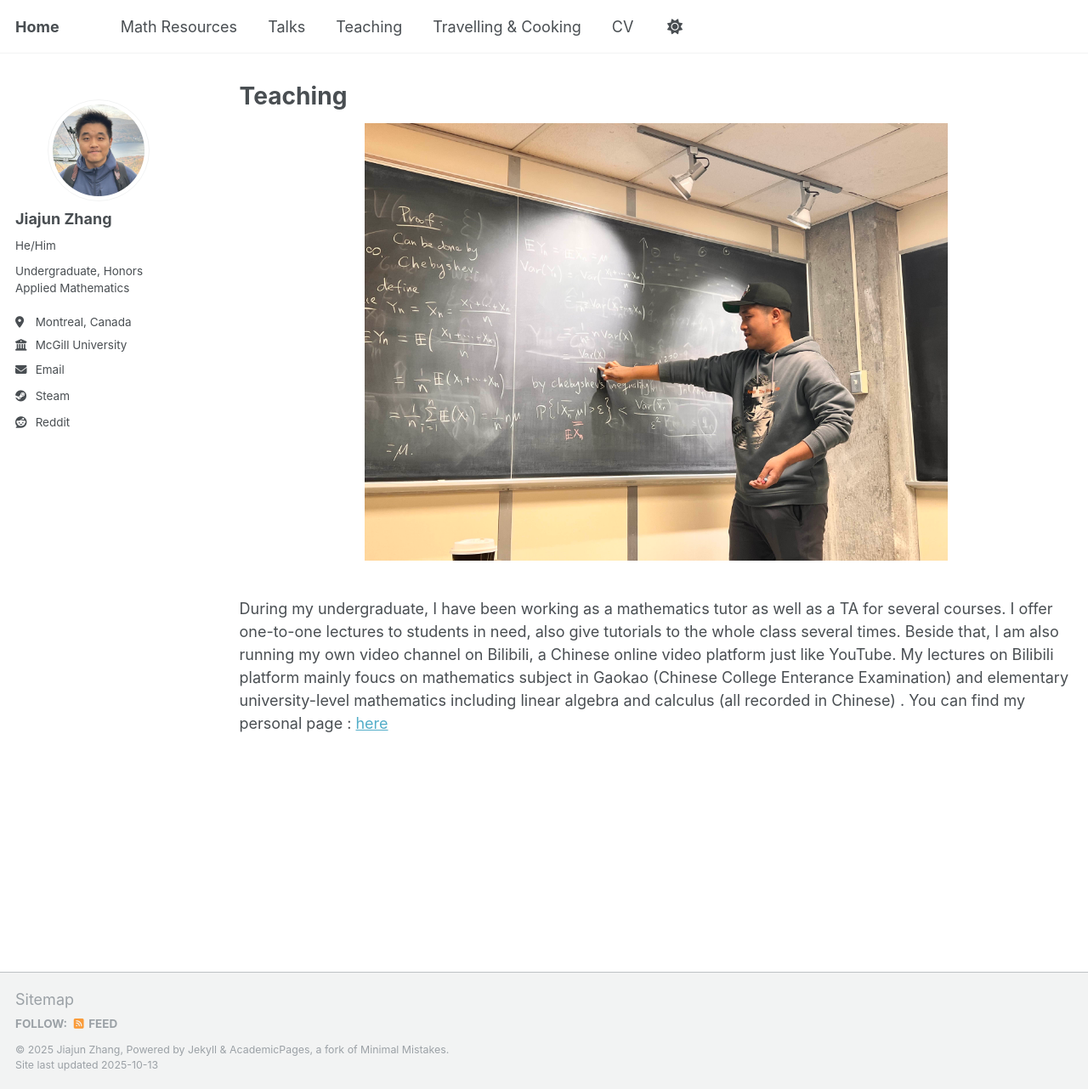
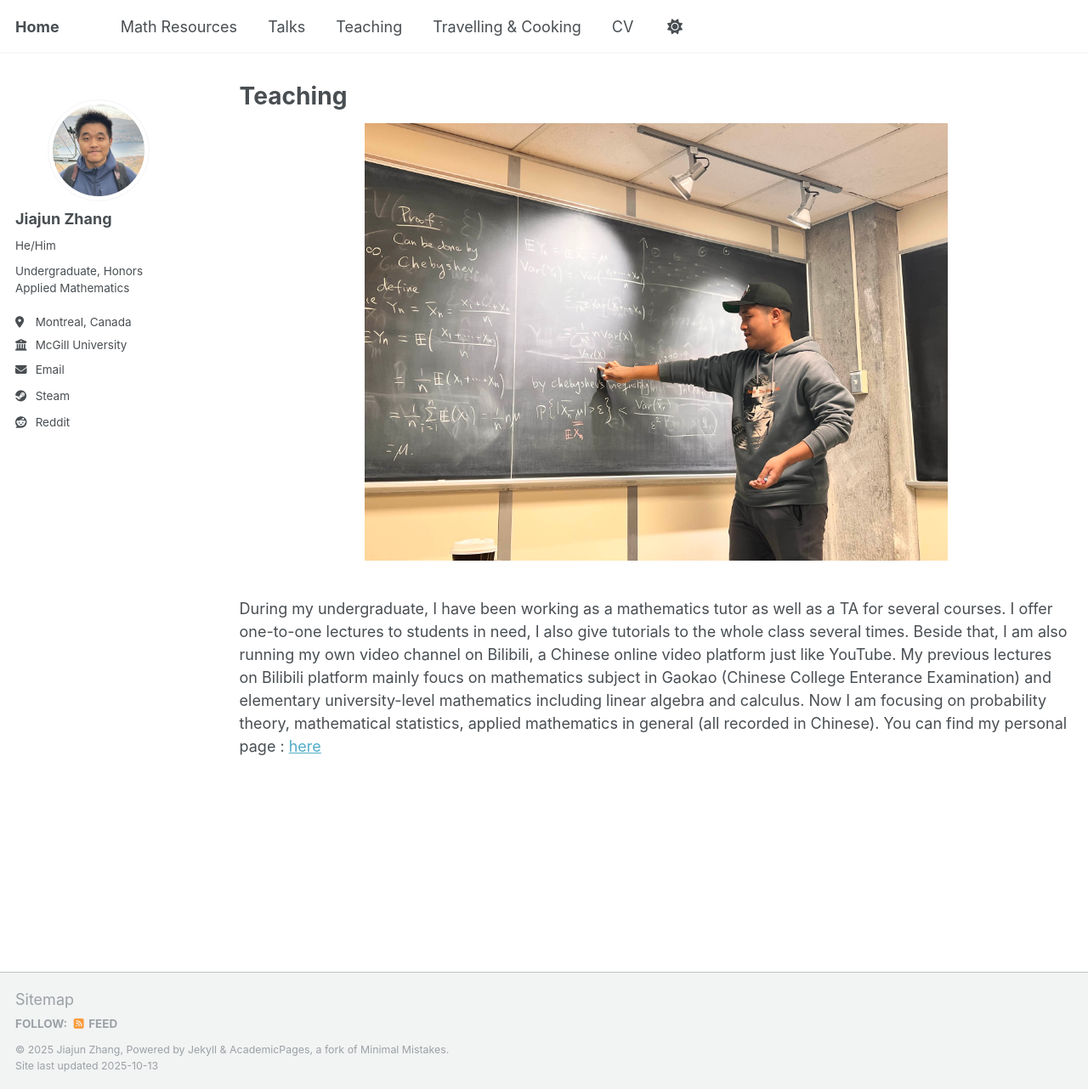
Before and after one commit to JohanssonRein/JohanssonRein.github.io, a Jekyll site: the page built from _pages/teaching.html, in a window 1280 px wide and 1282 px high. Shown: the whole window at 85% size. Built offline with Jekyll 4.4.1, drawn with Linux system fonts in a browser that asks for light colours.

Commit message:
Update teaching.html

```diff
--- a/_pages/teaching.html
+++ b/_pages/teaching.html
@@ -9,9 +9,9 @@ author_profile: true
   <img src="{{ '/images/teaching2.jpg' | relative_url }}" alt="Teaching Banner" style="max-width: 70%; height: auto; margin-bottom: 20px;">
 </p>
 
-During my undergraduate, I have been working as a mathematics tutor as well as a TA for several courses. I offer one-to-one lectures to students in need, also give tutorials to the whole class several times. Beside that, I am also running my own video channel on Bilibili,
-a Chinese online video platform just like YouTube. My lectures on Bilibili platform mainly foucs on mathematics subject in Gaokao (Chinese College Enterance Examination) and elementary university-level mathematics including linear algebra and calculus (all recorded in Chinese)
-. You can find my personal page : <a href="https://space.bilibili.com/14984119?spm_id_from=333.1007.0.0" target="_blank">here</a>
+During my undergraduate, I have been working as a mathematics tutor as well as a TA for several courses. I offer one-to-one lectures to students in need, I also give tutorials to the whole class several times. Beside that, I am also running my own video channel on Bilibili,
+a Chinese online video platform just like YouTube. My previous lectures on Bilibili platform mainly foucs on mathematics subject in Gaokao (Chinese College Enterance Examination) and elementary university-level mathematics including linear algebra and calculus. Now I am focusing on probability theory,
+mathematical statistics, applied mathematics in general (all recorded in Chinese). You can find my personal page : <a href="https://space.bilibili.com/14984119?spm_id_from=333.1007.0.0" target="_blank">here</a>
 
 
 {% include base_path %}
```
